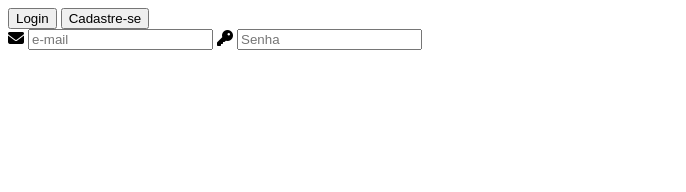
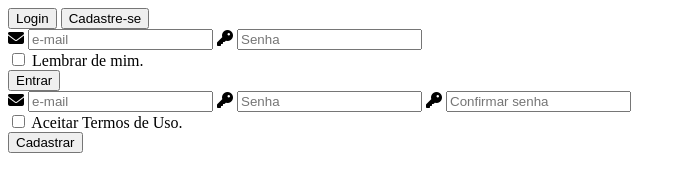
Before and after one commit to esterbitt/login, a plain HTML site: page index.html in a window 1280 px wide. Shown: the whole page, without its empty margins (0-686 px from the left). Drawn offline with Linux system fonts and the light colour scheme.

Commit message:
finalização de css

```diff
--- a/index.html
+++ b/index.html
@@ -24,7 +24,35 @@
 
     <i class="fa-solid fa-key"></i>
     <input type="password" placeholder="Senha" required></input>
+
+    <div class="check">
+      <input type="checkbox">
+      <span>Lembrar de mim.</span>
+    </div>
+
+    <button type="submit">Entrar</button>
   </form>
 
+  <form id="cadastro">
+    <i class="fa-solid fa-envelope"></i>
+    <input type="text" placeholder="e-mail" required></input>
+
+    <i class="fa-solid fa-key"></i>
+    <input type="password" placeholder="Senha" required></input>
+
+    <i class="fa-solid fa-key"></i>
+    <input type="password" placeholder="Confirmar senha" required></input>
+
+    <div class="check">
+      <input type="checkbox">
+      <span>Aceitar Termos de Uso.</span>
+    </div>
+
+    <button type="submit">Cadastrar</button>
+  </form>
+
+
+
+  <script src="index.js"></script>
 </body>
 </html>
```
Also changed, not shown: index.js (added).
